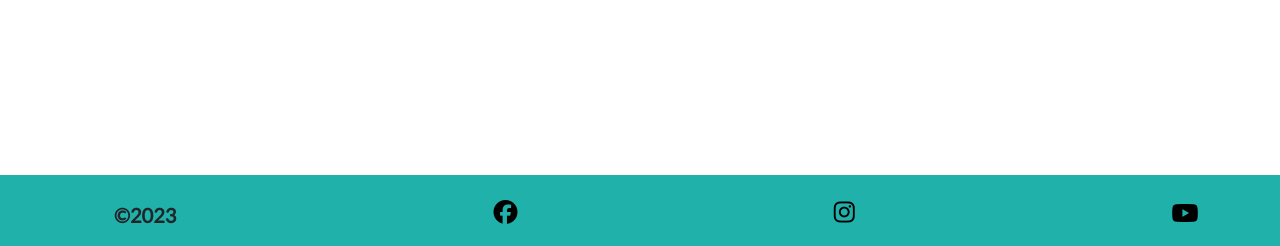
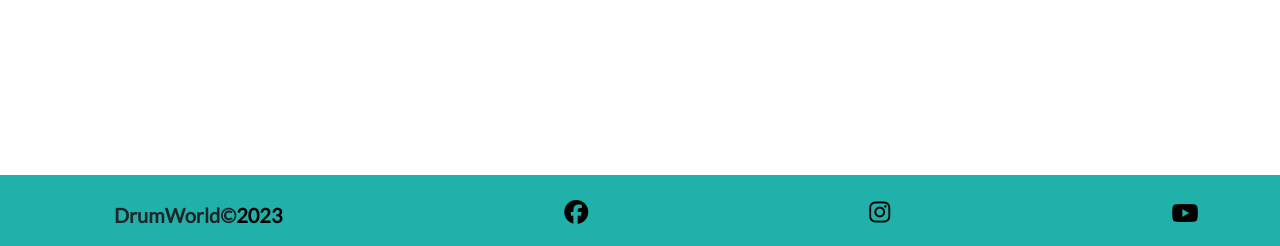
Before and after one commit to jlindeloef/drumworld, a Django app: page / in a window 1280 px wide. Shown: the part 554-800 px from the top of the page. Run offline with Django 3.2, Linux system fonts and the light colour scheme; data that the repository does not hold is empty; some libraries are stand-ins or nearby versions.

Commit message:
Adding color to the footer.

```diff
--- a/static/css/style.css
+++ b/static/css/style.css
@@ -189,6 +189,10 @@ textarea {
     background-color: lightseagreen;
 }
 
+#cyear {
+    color:#000000
+}
+
 #visit-us {
     font-family: 'lato', sans-serif;
     font-size: 20px;
--- a/templates/base.html
+++ b/templates/base.html
@@ -95,7 +95,7 @@
 
             <ul id="social-networks">
                 <li id="visit-us">
-                     <p>©<span id="cyear"></span></p>
+                     <p>DrumWorld©<span id="cyear"></span></p>
                 </li>
                 <li>
                     <a href="https://www.facebook.com/" target="_blank" rel="noopener"
```
